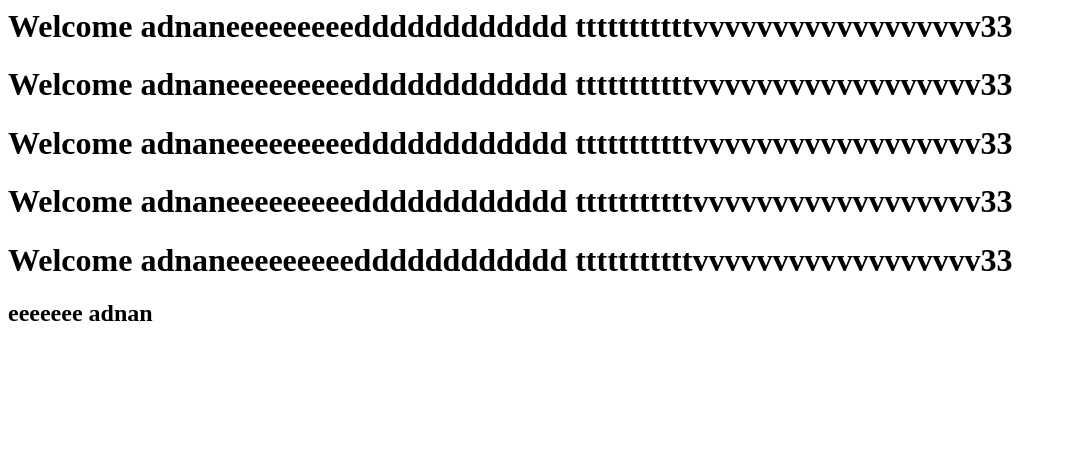
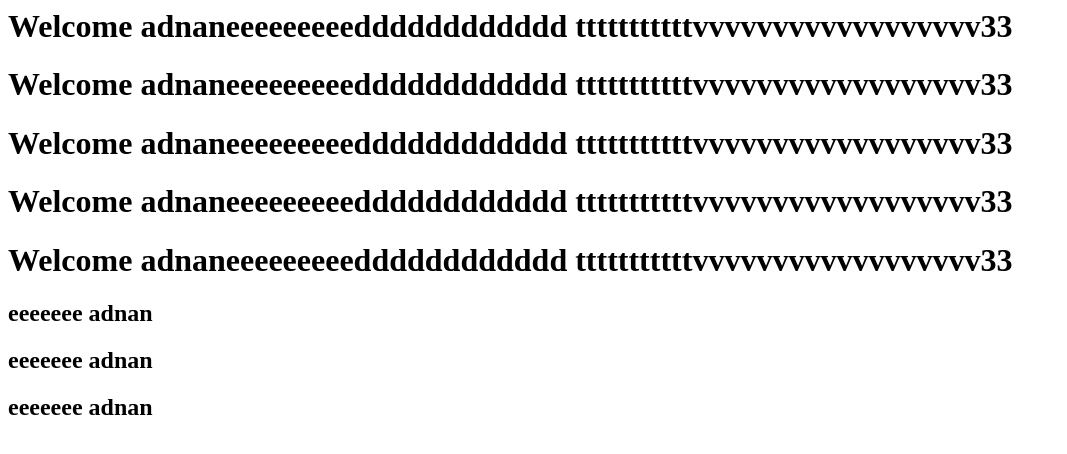
Before and after one commit to ifrah-adnan/devops-app, a plain HTML site: page index.html in a window 1280 px wide. Shown: the whole page, without its empty margins (0-1067 px from the left). Drawn offline with Linux system fonts and the light colour scheme.

Commit message:
Update index.html

```diff
--- a/index.html
+++ b/index.html
@@ -9,5 +9,8 @@
     <h1>Welcome adnaneeeeeeeeedddddddddddd tttttttttttvvvvvvvvvvvvvvvvvv33</h1>
     <h1>Welcome adnaneeeeeeeeedddddddddddd tttttttttttvvvvvvvvvvvvvvvvvv33</h1>
     <h2>eeeeeee adnan</h2>
+        <h2>eeeeeee adnan</h2>
+    <h2>eeeeeee adnan</h2>
+
   </body>
 </html>
```
